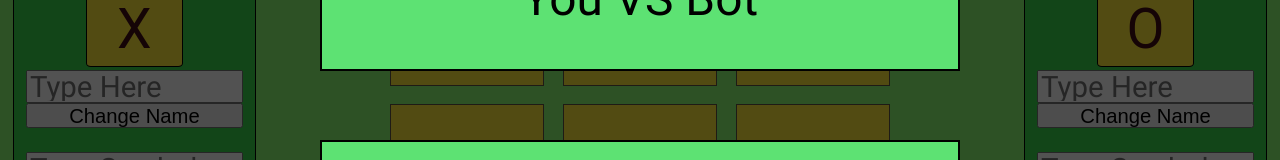
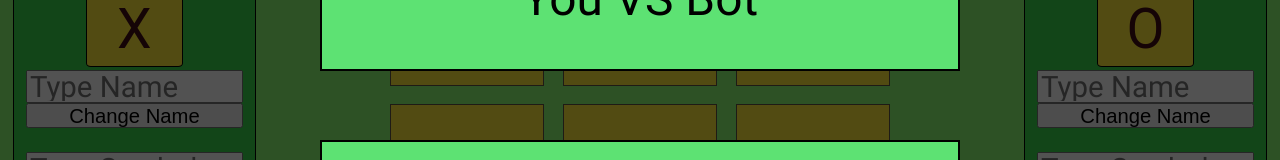
Before and after one commit to ikhlaas-kapadia/Noughts-And-Crosses, a React (Create React App) app: page / in a window 1280 px wide. Shown: the part 242-402 px from the top of the page. Built offline with nearby package versions, Linux system fonts and the light colour scheme.

Commit message:
change placeholder text

```diff
--- a/src/Components/Player.jsx
+++ b/src/Components/Player.jsx
@@ -26,7 +26,7 @@ const Player = (props) => {
             onChange={handleInputChange}
             name={`${player}Input`}
             maxLength="10"
-            placeholder="Type Here"
+            placeholder="Type Name"
           ></input>
           <button className="Change-Button">Change Name</button>
         </form>
```
